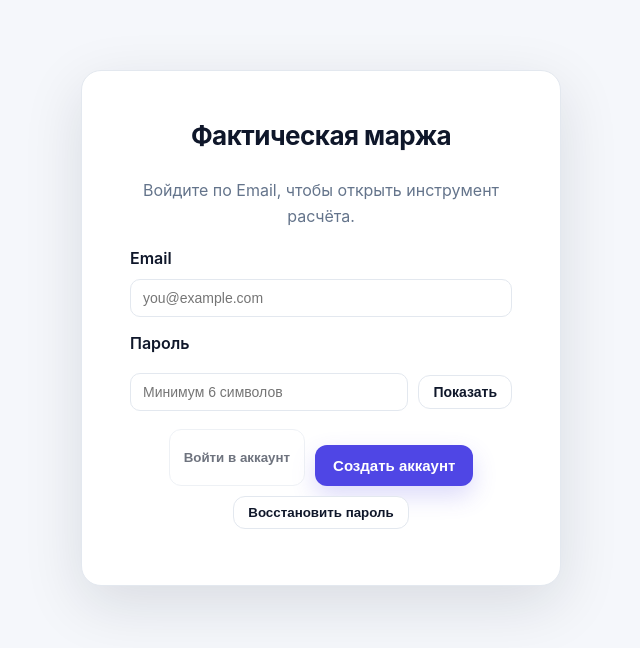
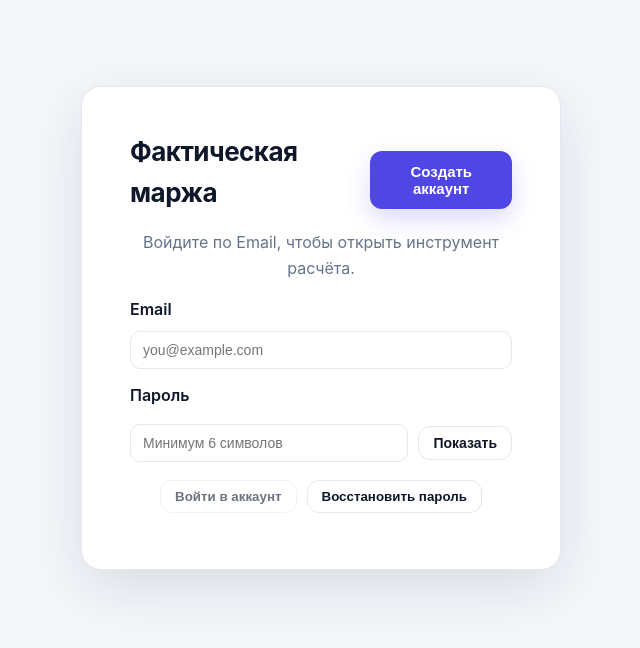
Before and after one commit to Jimi-source/margine_fact, a website: page index.html in a window 1280 px wide. Shown: the whole page, without its empty margins (319-959 px from the left). Drawn offline with Linux system fonts and the light colour scheme.

Commit message:
Move signup button to auth header

```diff
--- a/index.html
+++ b/index.html
@@ -10,7 +10,12 @@
     <main class="container">
       <section id="authGate" class="auth-gate">
         <div class="auth-card">
-          <h1>Фактическая маржа</h1>
+          <div class="auth-card-header">
+            <h1>Фактическая маржа</h1>
+            <button type="button" id="emailSignUp" class="primary-button">
+              Создать аккаунт
+            </button>
+          </div>
           <p class="muted">
             Войдите по Email, чтобы открыть инструмент расчёта.
           </p>
@@ -30,9 +35,6 @@
           <div class="auth-actions">
             <button type="button" id="emailSignIn" class="ghost-button" disabled>
               Войти в аккаунт
-            </button>
-            <button type="button" id="emailSignUp" class="primary-button">
-              Создать аккаунт
             </button>
             <button type="button" id="emailReset" class="ghost-button">
               Восстановить пароль
--- a/styles.css
+++ b/styles.css
@@ -55,6 +55,18 @@ body {
   box-shadow: var(--shadow-md);
   max-width: 480px;
   border: 1px solid var(--border);
+}
+
+.auth-card-header {
+  display: flex;
+  align-items: center;
+  justify-content: space-between;
+  gap: 16px;
+  text-align: left;
+}
+
+.auth-card-header h1 {
+  margin: 0;
 }
 
 .auth-divider {
```
